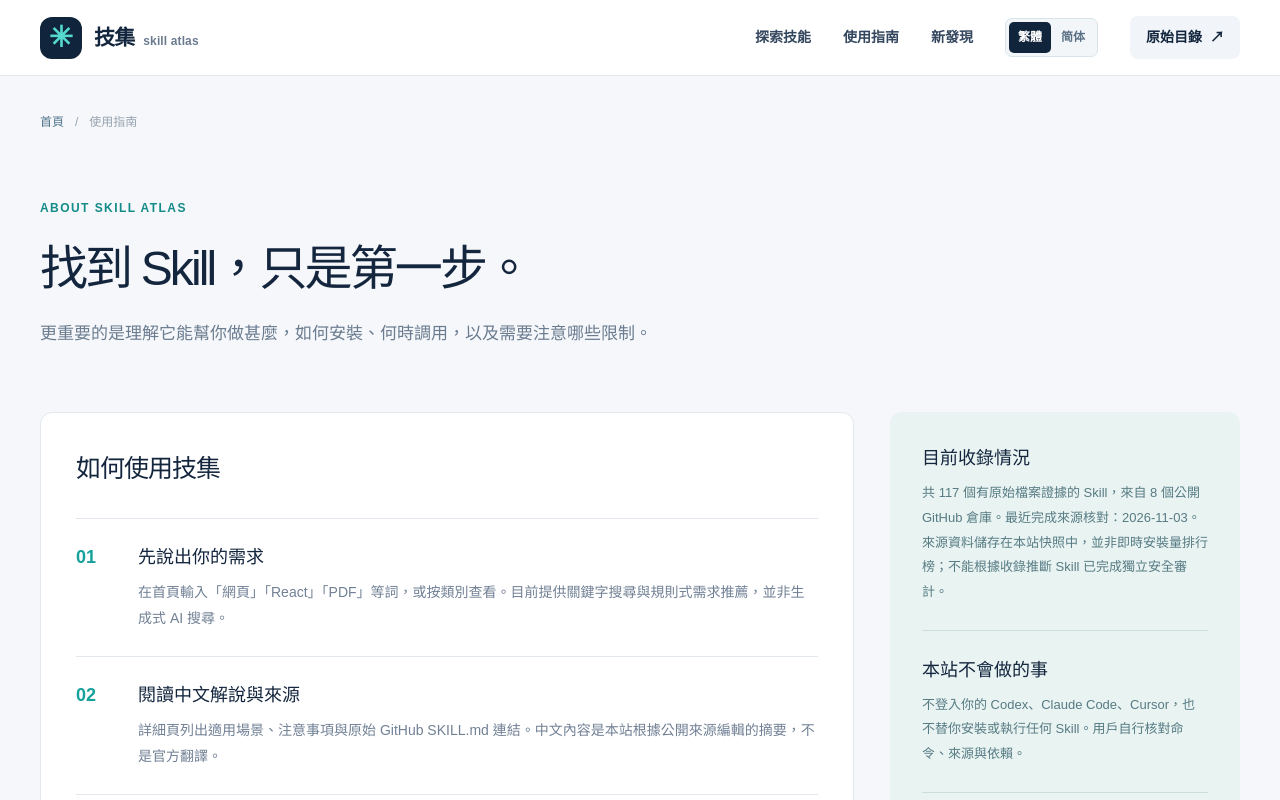
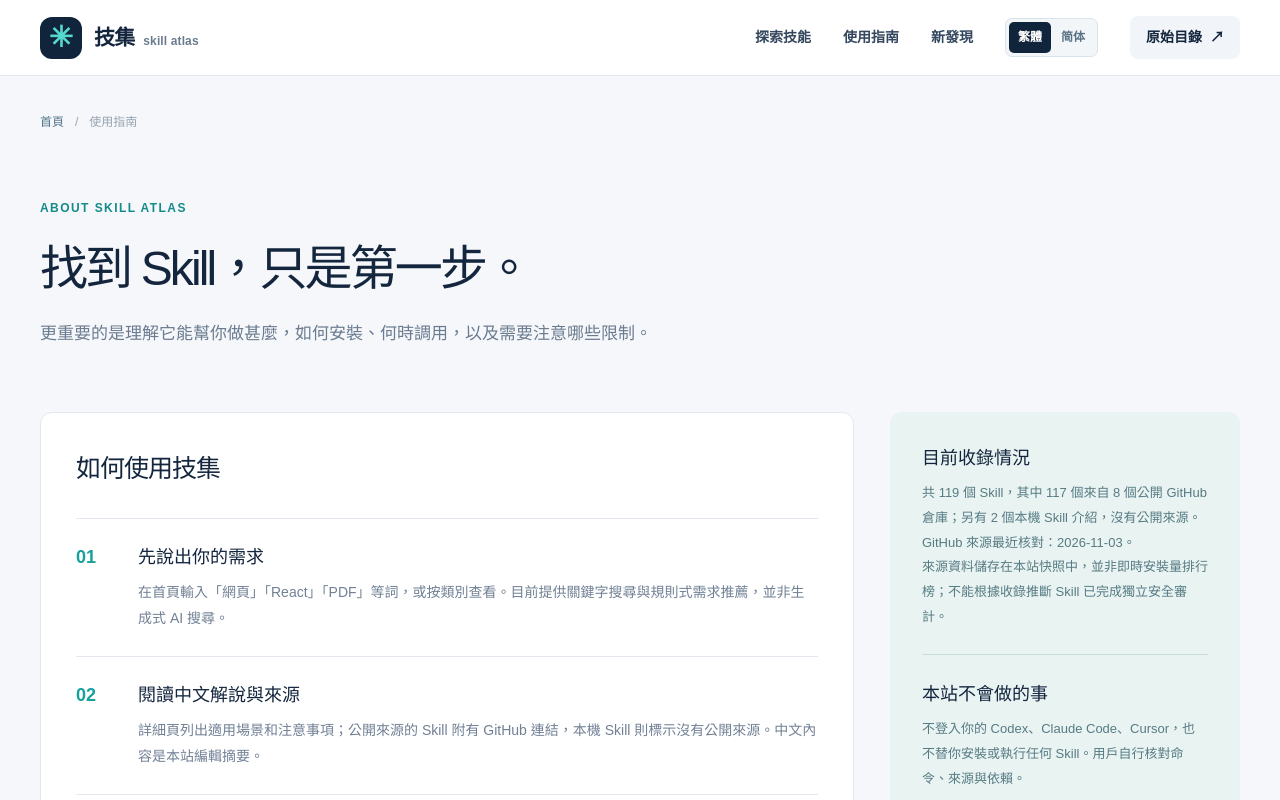
Before and after one commit to chanhouseng/skill-atlas, a Next.js app: page /about in a window 1280 px wide. Shown: the top 800 px of the page. Built offline with nearby package versions, Linux system fonts and the light colour scheme; what opencc-js would draw is missing.

Commit message:
feat: add local-only skill descriptions

```diff
--- a/src/app/about/page.tsx
+++ b/src/app/about/page.tsx
@@ -4,20 +4,21 @@ import { skills, lastSyncAt } from "@/data/skills";
 export const metadata = { title: "使用指南與資料來源" };
 
 export default function AboutPage() {
-  const repoCount = new Set(skills.map(s=>s.source)).size;
+  const githubSkills=skills.filter(s=>s.sourceKind!=="local");
+  const repoCount = new Set(githubSkills.map(s=>s.source)).size;
   return <main id="main" className="container about-page">
     <div className="breadcrumbs"><Link href="/"><LocaleText text="首頁"/></Link><span>/</span><span><LocaleText text="使用指南"/></span></div>
     <div className="about-hero"><span className="section-label">ABOUT SKILL ATLAS</span><h1><LocaleText text="找到 Skill，只是第一步。"/></h1><p><LocaleText text="更重要的是理解它能幫你做甚麼，如何安裝、何時調用，以及需要注意哪些限制。"/></p></div>
     <div className="about-layout">
       <section className="about-section"><h2><LocaleText text="如何使用技集"/></h2>
         <div className="guide-step"><span>01</span><div><h3><LocaleText text="先說出你的需求"/></h3><p><LocaleText text="在首頁輸入「網頁」「React」「PDF」等詞，或按類別查看。目前提供關鍵字搜尋與規則式需求推薦，並非生成式 AI 搜尋。"/></p></div></div>
-        <div className="guide-step"><span>02</span><div><h3><LocaleText text="閱讀中文解說與來源"/></h3><p><LocaleText text="詳細頁列出適用場景、注意事項與原始 GitHub SKILL.md 連結。中文內容是本站根據公開來源編輯的摘要，不是官方翻譯。"/></p></div></div>
-        <div className="guide-step"><span>03</span><div><h3><LocaleText text="自行安裝與調用"/></h3><p><LocaleText text="複製安裝指令到自己的終端機，依照工具官方說明完成安裝。本站也提供可修改的中文調用示例，不會替你操作任何 AI 工具。"/></p></div></div>
+        <div className="guide-step"><span>02</span><div><h3><LocaleText text="閱讀中文解說與來源"/></h3><p><LocaleText text="詳細頁列出適用場景和注意事項；公開來源的 Skill 附有 GitHub 連結，本機 Skill 則標示沒有公開來源。中文內容是本站編輯摘要。"/></p></div></div>
+        <div className="guide-step"><span>03</span><div><h3><LocaleText text="自行安裝與調用"/></h3><p><LocaleText text="有公開來源的 Skill 可參考其安裝指令；本機 Skill 不提供下載或安裝連結。本站提供可修改的中文調用示例，不會替你操作任何 AI 工具。"/></p></div></div>
         <div className="guide-step"><span>04</span><div><h3><LocaleText text="查看來源更新情況"/></h3><p><LocaleText text="本站定期由維護者手動核對 GitHub 原始檔案的 SHA。若作者更新後中文說明尚未重新審閱，詳細頁會顯示提醒。"/></p></div></div>
       </section>
       <aside className="about-note">
         <h3><LocaleText text="目前收錄情況"/></h3>
-        <p><LocaleText text="共 "/>{skills.length}<LocaleText text=" 個有原始檔案證據的 Skill，來自 "/>{repoCount}<LocaleText text=" 個公開 GitHub 倉庫。最近完成來源核對："/>{lastSyncAt.slice(0,10)}。</p>
+        <p><LocaleText text="共 "/>{skills.length}<LocaleText text=" 個 Skill，其中 "/>{githubSkills.length}<LocaleText text=" 個來自 "/>{repoCount}<LocaleText text=" 個公開 GitHub 倉庫；另有 "/>{skills.length-githubSkills.length}<LocaleText text=" 個本機 Skill 介紹，沒有公開來源。GitHub 來源最近核對："/>{lastSyncAt.slice(0,10)}。</p>
         <p><LocaleText text="來源資料儲存在本站快照中，並非即時安裝量排行榜；不能根據收錄推斷 Skill 已完成獨立安全審計。"/></p>
         <div className="note-divider" />
         <h3><LocaleText text="本站不會做的事"/></h3>
--- a/src/app/skills/[slug]/page.tsx
+++ b/src/app/skills/[slug]/page.tsx
@@ -20,12 +20,16 @@ export default async function SkillDetail({ params }: Props) {
   const {slug} = await params;
   const skill = getSkillBySlug(slug);
   if (!skill) notFound();
+  const isLocal=skill.sourceKind==="local";
+  const command=installCommand(skill);
+  const source=sourceFileUrl(skill);
+  const repository=githubUrl(skill);
   const related = skills.filter((other) => other.category === skill.category && other.id !== skill.id).slice(0,3);
   return <main id="main" className="container detail-page">
     <nav aria-label="麵包屑" className="breadcrumbs"><Link href="/"><LocaleText text="技能目錄"/></Link><span>/</span><span><LocaleText text={skill.category}/></span><span>/</span><span>{skill.slug}</span></nav>
     <section className="detail-head">
       <div className="detail-heading-left">
-        <div className="detail-overline"><span className="detail-category"><LocaleText text={skill.category}/></span><span className="detail-origin"><LocaleText text="已核對 GitHub SKILL.md · "/>{skill.verifiedAt.slice(0,10)}</span></div>
+        <div className="detail-overline"><span className="detail-category"><LocaleText text={skill.category}/></span><span className="detail-origin">{isLocal ? <LocaleText text="本機 Skill · 無公開來源"/> : <><LocaleText text="已核對 GitHub SKILL.md · "/>{skill.verifiedAt.slice(0,10)}</>}</span></div>
         <h1><LocaleText text={skill.zhName}/></h1>
         <p className="detail-slug">{skill.name}</p>{skill.needsReview && <p className="source-update-warning"><LocaleText text="原始 Skill 有新版本，這份中文介紹仍待重新核對。"/></p>}
         <p className="detail-subtitle"><LocaleText text={skill.summary}/></p>
@@ -44,10 +48,10 @@ export default async function SkillDetail({ params }: Props) {
         </section>
         <section className="detail-section" id="install">
           <div className="detail-section-number">02 / INSTALL</div>
-          <h2><LocaleText text="安裝這個 Skill"/></h2>
+          {command ? <><h2><LocaleText text="安裝這個 Skill"/></h2>
           <p className="section-intro"><LocaleText text="在自己的終端機執行以下指令。需要預先安裝 Node.js，使用前請先檢查原始倉庫內容。"/></p>
-          <div className="code-panel"><div className="code-panel-top"><span><LocaleText text="終端機指令"/></span><CopyButton value={installCommand(skill)} label="複製指令"/></div><pre><code>$ {installCommand(skill)}</code></pre></div>
-          <p className="info-paragraph"><LocaleText text="CLI 會依照你的 AI 工具與安裝選項進行操作。本站只顯示命令，不會在你的電腦執行任何安裝。"/></p>
+          <div className="code-panel"><div className="code-panel-top"><span><LocaleText text="終端機指令"/></span><CopyButton value={command} label="複製指令"/></div><pre><code>$ {command}</code></pre></div>
+          <p className="info-paragraph"><LocaleText text="CLI 會依照你的 AI 工具與安裝選項進行操作。本站只顯示命令，不會在你的電腦執行任何安裝。"/></p></> : <><h2><LocaleText text="使用本機 Skill"/></h2><p className="section-intro"><LocaleText text="這是本機 Skill 的介紹，沒有公開來源或安裝連結。請在已安裝此 Skill 的 AI 工具中使用。"/></p></>}
         </section>
         <section className="detail-section" id="prompt">
           <div className="detail-section-number">03 / HOW TO USE</div>
@@ -67,9 +71,9 @@ export default async function SkillDetail({ params }: Props) {
         <div className="source-panel">
           <div className="sidebar-panel-label">SKILL PROFILE</div>
           <h3><LocaleText text="來源與資訊"/></h3>
-          <dl><div><dt><LocaleText text="Skill 名稱"/></dt><dd>{skill.name}</dd></div><div><dt><LocaleText text="資料夾"/></dt><dd>{skill.slug}</dd></div><div><dt><LocaleText text="GitHub 倉庫"/></dt><dd>{skill.source}</dd></div><div><dt><LocaleText text="分類"/></dt><dd><LocaleText text={skill.category}/></dd></div><div><dt><LocaleText text="中文內容"/></dt><dd><LocaleText text="本站編輯摘要"/></dd></div><div><dt><LocaleText text="原始檔案 SHA"/></dt><dd className="source-sha" title={skill.sha}>{skill.sha.slice(0,12)}…</dd></div><div><dt><LocaleText text="來源最後核對"/></dt><dd>{skill.verifiedAt.slice(0,10)}</dd></div><div><dt><LocaleText text="中文版本狀態"/></dt><dd><LocaleText text={skill.needsReview ? "原始內容更新，待複核" : "依目前來源整理"}/></dd></div><div><dt><LocaleText text="本站安全審核"/></dt><dd><LocaleText text="尚未進行"/></dd></div></dl>
-          <a href={sourceFileUrl(skill)} className="source-link primary-source" target="_blank" rel="noopener noreferrer"><LocaleText text="查看原始 SKILL.md ↗"/></a>
-          <a href={githubUrl(skill)} className="source-link" target="_blank" rel="noopener noreferrer"><LocaleText text="開啟 GitHub 倉庫 ↗"/></a>
+          <dl><div><dt><LocaleText text="Skill 名稱"/></dt><dd>{skill.name}</dd></div><div><dt><LocaleText text="資料夾"/></dt><dd>{skill.slug}</dd></div>{isLocal ? <div><dt><LocaleText text="來源"/></dt><dd><LocaleText text="本機 Skill，無公開來源"/></dd></div> : <><div><dt><LocaleText text="GitHub 倉庫"/></dt><dd>{skill.source}</dd></div><div><dt><LocaleText text="原始檔案 SHA"/></dt><dd className="source-sha" title={skill.sha}>{skill.sha.slice(0,12)}…</dd></div><div><dt><LocaleText text="來源最後核對"/></dt><dd>{skill.verifiedAt.slice(0,10)}</dd></div><div><dt><LocaleText text="中文版本狀態"/></dt><dd><LocaleText text={skill.needsReview ? "原始內容更新，待複核" : "依目前來源整理"}/></dd></div></>}<div><dt><LocaleText text="分類"/></dt><dd><LocaleText text={skill.category}/></dd></div><div><dt><LocaleText text="中文內容"/></dt><dd><LocaleText text="本站編輯摘要"/></dd></div><div><dt><LocaleText text="本站安全審核"/></dt><dd><LocaleText text="尚未進行"/></dd></div></dl>
+          {source && <a href={source} className="source-link primary-source" target="_blank" rel="noopener noreferrer"><LocaleText text="查看原始 SKILL.md ↗"/></a>}
+          {repository && <a href={repository} className="source-link" target="_blank" rel="noopener noreferrer"><LocaleText text="開啟 GitHub 倉庫 ↗"/></a>}
         </div>
         <div className="sidebar-reminder"><span><LocaleText text="給第一次使用 Skill 的你"/></span><p><LocaleText text="Skill 是讓 AI 知道如何做某類任務的一份指引，並不等於立即取得外部帳號權限。"/></p><Link href="/about"><LocaleText text="閱讀使用指南 →"/></Link></div>
       </aside>
--- a/src/components/catalog.tsx
+++ b/src/components/catalog.tsx
@@ -62,9 +62,9 @@ export function Catalog({ items, verifiedAt }: { items: Skill[]; verifiedAt: str
       </section>
 
       <section className="container quick-stats" aria-label={t("目錄說明")}>
-        <div className="stat-item"><span className="stat-number">{items.length.toString().padStart(2, "0")}</span><span>{t("個已核對來源 Skill")}</span></div>
+        <div className="stat-item"><span className="stat-number">{items.length.toString().padStart(2, "0")}</span><span>{t("個 Skill")}</span></div>
         <div className="stat-item"><span className="stat-number">{categories.length.toString().padStart(2, "0")}</span><span>{t("個主題分類")}</span></div>
-        <div className="stat-item stat-long"><span className="stat-small-label">{t("透明、可追溯")}</span><span>{t("中文編輯摘要 · 原始來源連結 · 可複製調用範例")}</span></div>
+        <div className="stat-item stat-long"><span className="stat-small-label">{t("資料來源清楚標示")}</span><span>{t("中文編輯摘要 · 來源資訊 · 可複製調用範例")}</span></div>
       </section>
 
       <NaturalSkillFinder items={items}/>
--- a/src/data/catalog.ts
+++ b/src/data/catalog.ts
@@ -37,6 +37,7 @@ export interface SkillLocalization {
   reviewedSha:string;
 }
 export interface Skill extends SkillLocalization,VerifiedRecord {
+  sourceKind?: "github" | "local";
   routeSlug:string;
   sourceFileUrl:string;
   needsReview:boolean;
--- /dev/null
+++ b/src/data/local-skills.ts
@@ -0,0 +1,13 @@
+import type { Skill } from "./catalog.ts";
+
+// These are descriptions only. Skill files remain on the user's own computer.
+export const localSkills: Skill[] = [
+  {
+    id:"local/website-style-blueprint-extractor",sourceKind:"local",source:"本機 Skill",slug:"website-style-blueprint-extractor",name:"website-style-blueprint-extractor",path:"",sha:"",description:"Turn website references into reusable generation prompts.",routeSlug:"website-style-blueprint-extractor",sourceFileUrl:"",needsReview:false,verifiedAt:"",reviewedSha:"",
+    zhName:"網站風格藍圖提取",summary:"從網站範本、設計描述或程式碼整理可重用的版面與風格，產生完整建站提示詞。",category:"網頁與視覺設計",scenarios:["把網站範本整理為可重用的設計規格","保留頁面佈局和互動方式，換成自己的內容"],examplePrompt:"請使用 website-style-blueprint-extractor，把以下網站範本整理成獨立的網站生成提示詞，保留佈局、色彩與響應式規則，換掉原品牌內容。",caution:"此 Skill 僅有本機版本，本站不提供下載或安裝；請在已安裝的 AI 工具中使用。",tags:["網站風格","設計藍圖","提示詞"],featured:false
+  },
+  {
+    id:"local/screenshot-to-website-prompt",sourceKind:"local",source:"本機 Skill",slug:"screenshot-to-website-prompt",name:"screenshot-to-website-prompt",path:"",sha:"",description:"Turn website or app screenshots into a reusable website generation prompt.",routeSlug:"screenshot-to-website-prompt",sourceFileUrl:"",needsReview:false,verifiedAt:"",reviewedSha:"",
+    zhName:"截圖轉網站提示詞",summary:"分析網站或應用程式截圖，整理元件位置、色彩和版面，產生可交給 AI 的建站提示詞。",category:"網頁與視覺設計",scenarios:["把網站截圖轉為可複製的建站提示詞","根據介面截圖整理元件、間距及響應式建議"],examplePrompt:"請使用 screenshot-to-website-prompt，分析我提供的截圖，產生完整建站提示詞，說明版面、元件、色彩和手機適配。",caution:"此 Skill 僅有本機版本，本站不提供下載或安裝；靜態截圖未顯示的互動需標明為推測。",tags:["網站截圖","介面分析","提示詞"],featured:false
+  }
+];
--- a/src/data/skills.ts
+++ b/src/data/skills.ts
@@ -2,27 +2,30 @@ import rawSnapshot from "./catalog.snapshot.json" with { type: "json" };
 import rawLocalizations from "./catalog.zh.json" with { type: "json" };
 import { buildSkills, categories } from "./catalog.ts";
 import type { CatalogSnapshot, Skill, SkillLocalization } from "./catalog.ts";
+import { localSkills } from "./local-skills.ts";
 
 export type { Skill };
 export { categories };
 
 export const lastSyncAt = rawSnapshot.syncedAt;
-export const skills: Skill[] = buildSkills(
+export const skills: Skill[] = [...buildSkills(
   rawSnapshot as CatalogSnapshot,
   rawLocalizations as unknown as Record<string, SkillLocalization>
-);
+),...localSkills];
+if(new Set(skills.map(skill=>skill.id)).size!==skills.length || new Set(skills.map(skill=>skill.routeSlug)).size!==skills.length) throw new Error("duplicate skill identity or route");
 
 export function getSkillBySlug(routeSlug: string): Skill | undefined {
   return skills.find((skill) => skill.routeSlug === routeSlug);
 }
 
-export function installCommand(skill: Skill): string {
+export function installCommand(skill: Skill): string | null {
+  if(skill.sourceKind==="local") return null;
   // The CLI identifies a skill by its YAML frontmatter name, which may differ from the directory.
   return `npx skills add ${skill.source} --skill ${skill.name}`;
 }
-export function sourceFileUrl(skill: Skill): string {
-  return skill.sourceFileUrl;
+export function sourceFileUrl(skill: Skill): string | null {
+  return skill.sourceKind==="local" ? null : skill.sourceFileUrl;
 }
-export function githubUrl(skill: Skill): string {
-  return `https://github.com/${skill.source}`;
+export function githubUrl(skill: Skill): string | null {
+  return skill.sourceKind==="local" ? null : `https://github.com/${skill.source}`;
 }
```
Also changed, not shown: 3 other files (tests, documents, lock files or other folders).
